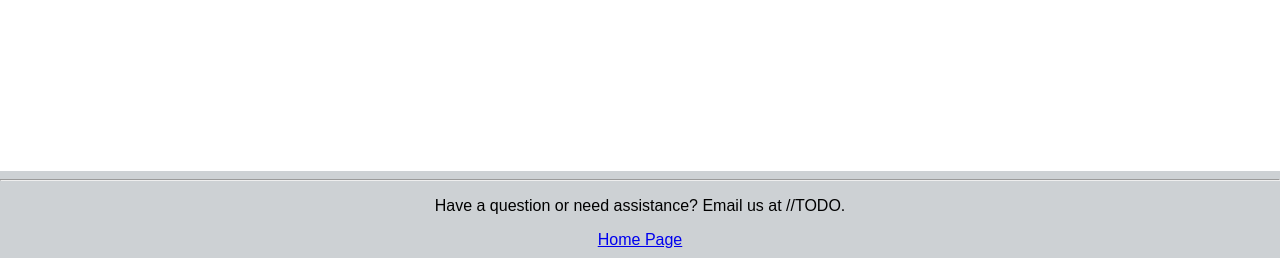
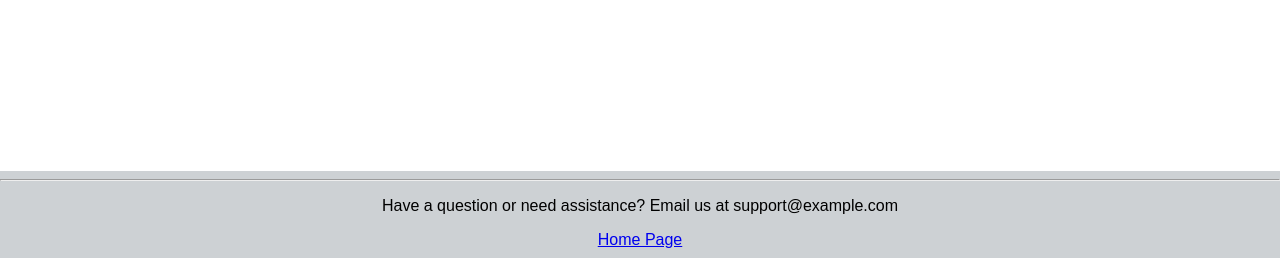
Before and after one commit to bagel-dawg/accounts, a Flask app: page /finduser in a window 1280 px wide. Shown: the part 612-870 px from the top of the page. Run offline with Flask 2, Linux system fonts and the light colour scheme; some libraries are stand-ins or nearby versions.

Commit message:
adds support email and company to html assets

```diff
--- a/app/templates/base.html
+++ b/app/templates/base.html
@@ -49,8 +49,8 @@
 
 
   <div class="footer"><hr />
-    <p class="footer-text">Have a question or need assistance? Email us at //TODO.</p>
-    <p class="footer-link"><a href="https://todo.com">Home Page</a></p>
+    <p class="footer-text">Have a question or need assistance? Email us at {{ "support@example.com" | get_env('SUPPORT_EMAIL') }}</p>
+    <p class="footer-link"><a href="{{ "support@example.com" | get_env('COMPANY_HOMEPAGE') }}">Home Page</a></p>
   </div>
 
   </body>
```
